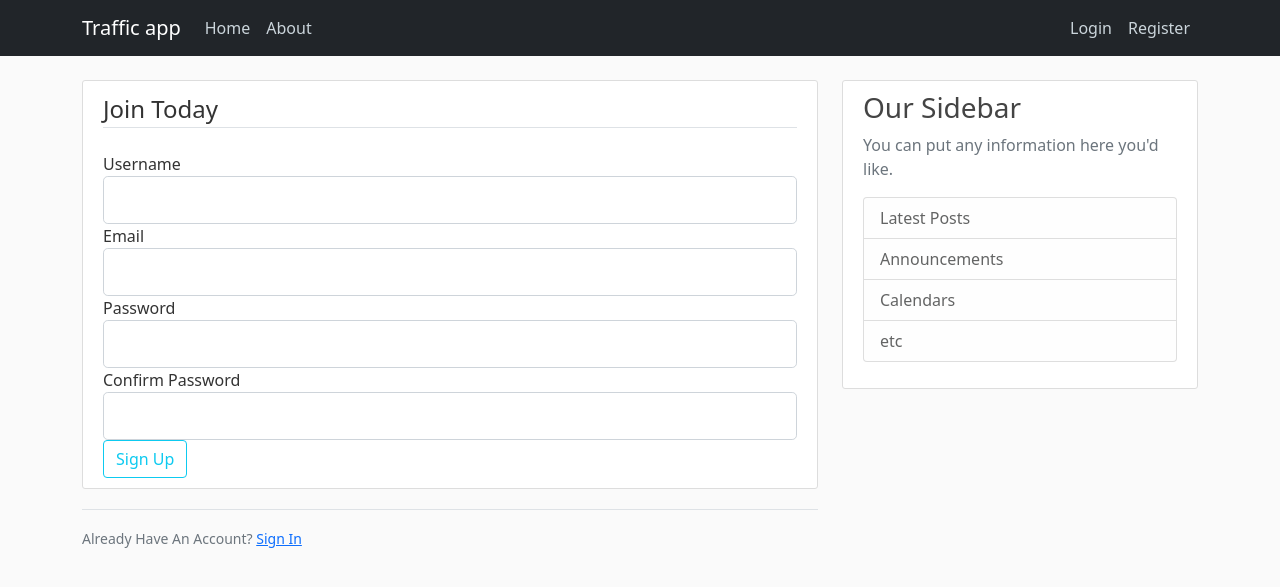
After one commit to sunba23/Waywatch, a Flask app: page /register in a window 1280 px wide. The commit adds this page. Shown: the top 587 px of the page. Run offline with Flask 3, Linux system fonts and the light colour scheme.

Commit message:
added login/register functionality

```diff
--- a/app.py
+++ b/app.py
@@ -1,6 +1,8 @@
-from flask import Flask, render_template, url_for
+from flask import Flask, render_template, url_for, flash, redirect
+from forms import RegistrationForm, LoginForm
+app = Flask(__name__)
 
-app = Flask(__name__)
+app.config['SECRET_KEY'] = '2f03ef2cc69979cbad9d947ceaee4e84'
 
 cameras = [
     {
@@ -25,12 +27,28 @@ traffic_map = {
 
 @app.route('/')
 @app.route('/home')
-def index():
+def home():
     return render_template('home.html', traffic_map=traffic_map, cameras=cameras)
 
 @app.route('/about')
 def about():
     return render_template('about.html', title='About')
 
+@app.route('/register', methods=['GET', 'POST'])
+def register():
+    form = RegistrationForm()
+    if form.validate_on_submit():
+        flash(f'Account created for {form.username.data} successfully', category="success")
+        return redirect(url_for('home'))
+    return render_template('register.html', title='Register', form=form)
+
+@app.route('/login', methods=['GET', 'POST'])
+def login():
+    form = LoginForm()
+    if form.validate_on_submit():
+        flash(f'You are now logged in', category="success")
+        return redirect(url_for('home'))
+    return render_template('login.html', title='Login', form=form)
+
 if __name__ == '__main__':
     app.run(debug=True)
--- /dev/null
+++ b/forms.py
@@ -0,0 +1,18 @@
+from flask_wtf import FlaskForm
+from wtforms import StringField, PasswordField, SubmitField, BooleanField
+from wtforms.validators import DataRequired, Length, Email, EqualTo
+
+
+class RegistrationForm(FlaskForm):
+    username = StringField('Username', validators=[DataRequired(), Length(min=3, max=20)])
+    email = StringField('Email', validators=[DataRequired(), Email()])
+    password = PasswordField('Password', validators=[DataRequired()])
+    confirm_password = PasswordField('Confirm Password', validators=[DataRequired(), EqualTo('password')])
+    submit = SubmitField('Sign Up')
+
+
+class LoginForm(FlaskForm):
+    email = StringField('Email', validators=[DataRequired(), Email()])
+    password = PasswordField('Password', validators=[DataRequired()])
+    remember = BooleanField('Remember Me')
+    submit = SubmitField('Login')
--- a/templates/layout.html
+++ b/templates/layout.html
@@ -22,13 +22,13 @@
                 </button>
                 <div class="collapse navbar-collapse" id="navbarToggle">
                   <div class="navbar-nav mr-auto">
-                    <a class="nav-item nav-link" href="/">Home</a>
-                    <a class="nav-item nav-link" href="/about">About</a>
+                    <a class="nav-item nav-link" href="{{ url_for('home') }}">Home</a>
+                    <a class="nav-item nav-link" href="{{ url_for('about') }}">About</a>
                   </div>
                   <!-- Navbar Right Side -->
                   <div class="navbar-nav ms-auto">
-                    <a class="nav-item nav-link" href="/login">Login</a>
-                    <a class="nav-item nav-link" href="/register">Register</a>
+                    <a class="nav-item nav-link" href="{{ url_for('login') }}">Login</a>
+                    <a class="nav-item nav-link" href="{{ url_for('register') }}">Register</a>
                   </div>
                 </div>
               </div>
@@ -38,6 +38,15 @@
         <main role="main" class="container" style="margin-top: 70px;">
         <div class="row">
             <div class="col-md-8">
+            {% with messages = get_flashed_messages(with_categories = true) %}
+                {% if messages %}
+                    {% for category, message in messages %}
+                        <div class="alert alert-{{ category }}">
+                            {{ message }}
+                        </div>
+                    {% endfor %}
+                {% endif %}
+            {% endwith %}
             {% block content %}{% endblock %}
             </div>
             <div class="col-md-4">
--- /dev/null
+++ b/templates/register.html
@@ -0,0 +1,73 @@
+{% extends "layout.html" %}
+
+{% block content %}
+    <div class="content-section">
+        <form method="POST" action="">
+            {{ form.hidden_tag() }}
+            <fieldset class="form-group">
+                <legend class="border-bottom mb-4">Join Today</legend>
+                <div class="form-group">
+                    {{ form.username.label(class="form-control-label") }}
+
+                    {% if form.username.errors %}
+                        {{ form.username(class="form-control form-control-lg is-invalid") }}
+                        <div class="invalid-feedback">
+                            {% for error in form.username.errors %}
+                                <span>{{ error }}</span>
+                            {% endfor %}
+                        </div>
+                    {% else %}
+                        {{ form.username(class="form-control form-control-lg") }}
+                    {% endif %}
+                </div>
+                <div class="form-group">
+                    {{ form.email.label(class="form-control-label") }}
+                    {% if form.email.errors %}
+                        {{ form.email(class="form-control form-control-lg is-invalid") }}
+                        <div class="invalid-feedback">
+                            {% for error in form.email.errors %}
+                                <span>{{ error }}</span>
+                            {% endfor %}
+                        </div>
+                    {% else %}
+                        {{ form.email(class="form-control form-control-lg") }}
+                    {% endif %}
+                </div>
+                <div class="form-group">
+                    {{ form.password.label(class="form-control-label") }}
+                    {% if form.password.errors %}
+                        {{ form.password(class="form-control form-control-lg is-invalid") }}
+                        <div class="invalid-feedback">
+                            {% for error in form.password.errors %}
+                                <span>{{ error }}</span>
+                            {% endfor %}
+                        </div>
+                    {% else %}
+                        {{ form.password(class="form-control form-control-lg") }}
+                    {% endif %}
+                </div>
+                <div class="form-group">
+                    {{ form.confirm_password.label(class="form-control-label") }}
+                    {% if form.confirm_password.errors %}
+                        {{ form.confirm_password(class="form-control form-control-lg is-invalid") }}
+                        <div class="invalid-feedback">
+                            {% for error in form.confirm_password.errors %}
+                                <span>{{ error }}</span>
+                            {% endfor %}
+                        </div>
+                    {% else %}
+                        {{ form.confirm_password(class="form-control form-control-lg") }}
+                    {% endif %}
+                </div>
+            </fieldset>
+            <div class="form-group">
+                {{ form.submit(class="btn btn-outline-info") }}
+            </div>
+        </form>
+    </div>
+    <div class="border-top pt-3">
+        <small class="text-muted">
+            Already Have An Account? <a class="ml-2" href="{{ url_for('login') }}">Sign In</a>
+        </small>
+    </div>
+{% endblock content %}
```
Also changed, not shown: templates/login.html (added, +52 -0 lines).
